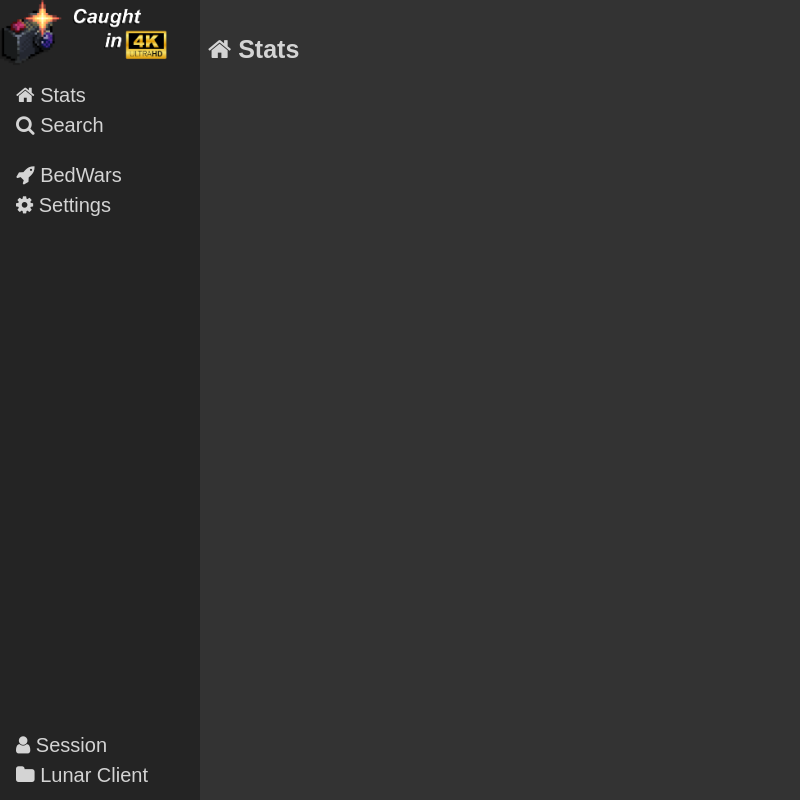
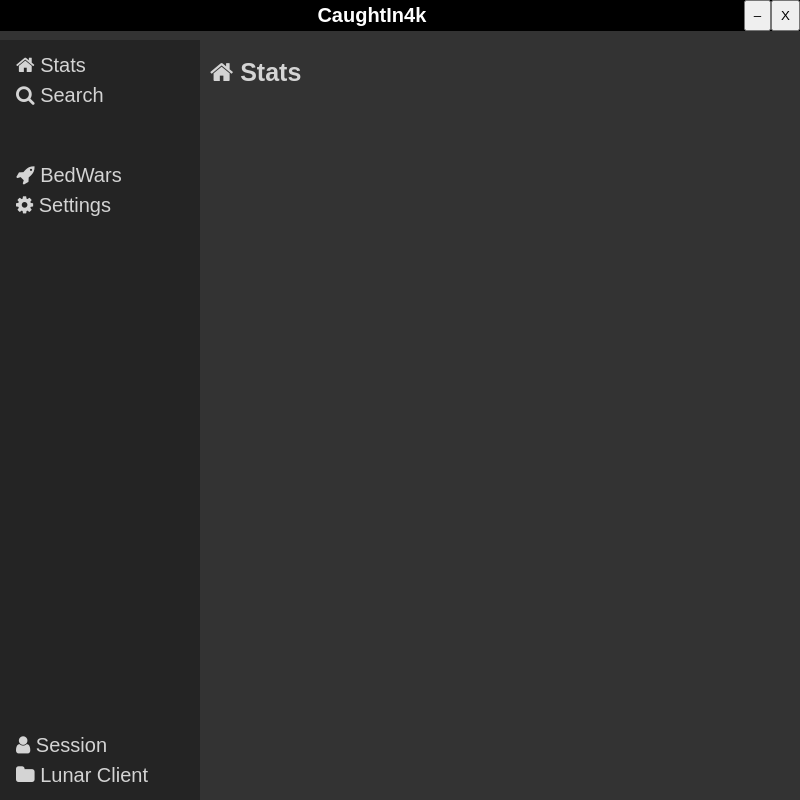
Before and after one commit to 1UHD/CaughtIn4kOverlay, an Electron app: page src/index.html in a window 800 px wide. Drawn offline with nearby package versions, Linux system fonts and the light colour scheme.

Commit message:
added bugged titlebar

```diff
--- a/src/helper.js
+++ b/src/helper.js
@@ -1,3 +1,13 @@
+document.getElementById("buttonminimize").addEventListener("click", function() {
+    //electron.ipcRenderer.send("minimizeApp")
+    alert("Test")
+})
+
+buttonclose.addEventListener("click", function() {
+    //electron.ipcRenderer.send("minimizeApp")
+    alert("Test")
+})
+
 let can_change_menu = true
 
 bstats.addEventListener("click", function() {
--- a/src/index.css
+++ b/src/index.css
@@ -1,17 +1,55 @@
 * {
   font-family: "Poppins", sans-serif;
+  box-sizing: border-box;
 }
 
 body {
+  margin: 0;
+  padding: 0;
   display: flex;
+  flex-direction: column;
   background-color: #333333;
+}
+
+.titlebar {
+  height: 5%;
+  width: 100%;
+  top: 0;
+  left: 0;
+  user-select: none;
+  -webkit-app-region: drag;
+  background-color: black;
+  color: white;
+  display: flex;
+  justify-content: space-between;
+}
+
+.title {
+  flex-grow: 1;
+  text-align: center;
+  font-size: 20px;
+  padding: 4px;
+}
+
+.controls {
+  display: flex;
+}
+
+.controlbutton {
+  cursor: pointer;
+  padding: 0 8px;
+}
+
+.content {
+  display: flex;
+  flex-grow: 1;
 }
 
 .sidebar {
   background-color: #242424;
   width: 200px;
-  height: 100%;
-  top: 0;
+  height: 95%;
+  top: 5%;
   left: 0;
   position: fixed;
   text-align: center;
@@ -115,8 +153,9 @@
 .pstats, .psearch, .pgamemode, .psettings, .psession, .pclient {
   position: absolute;
   width: 600px;
-  height: 100%;
-  left: 190px;
+  height: 95%;
+  top: 5%;
+  left: 200px;
 }
 
 .pstats {
--- a/src/index.html
+++ b/src/index.html
@@ -8,8 +8,17 @@
     <link href="https://cdnjs.cloudflare.com/ajax/libs/font-awesome/4.7.0/css/font-awesome.min.css" rel="stylesheet">
   </head>
   <body>
+    <div class="titlebar">
+      <div class="title"><b>CaughtIn4k</b></div>
+      <div class="controls">
+        <button class="controlbutton minimizebutton", id="buttonminimize">–</button>
+        <button class="controlbutton closebutton" id="buttonclose">X</button>
+      </div>
+    </div>
+    <script src="helper.js"></script>
+    <div class="content">
       <div class="sidebar">
-      <img src="assets/logo2fixed2.png" width="200px" height="66px">
+        <!--<img src="assets/logo2fixed2.png" width="200px" height="66px">-->
         <div class="play">
           <ul>
             <li><button class="button statsbutton" id="bstats"><i class="fa fa-home"></i> Stats</button></li>
@@ -74,6 +83,7 @@
           <h1><i class="fa fa-folder"></i> Client</h1>
         </div>
       </div>
-  <script src="helper.js" defer></script>
+    </div>
+  <script src="helper.js"></script>
   </body>
 </html>
--- a/src/index.js
+++ b/src/index.js
@@ -10,7 +10,7 @@
     width: 800,
     height: 600,
     icon: __dirname + "/src/logo.png",
-    //titleBarStyle: "hidden",
+    titleBarStyle: "hidden",
     resizable: false,
     webPreferences: {
       preload: path.join(__dirname, 'preload.js'),
```
Also changed, not shown: src/preload.js (+5 -2 lines). Lines whose indentation alone changed are shown as unchanged.
